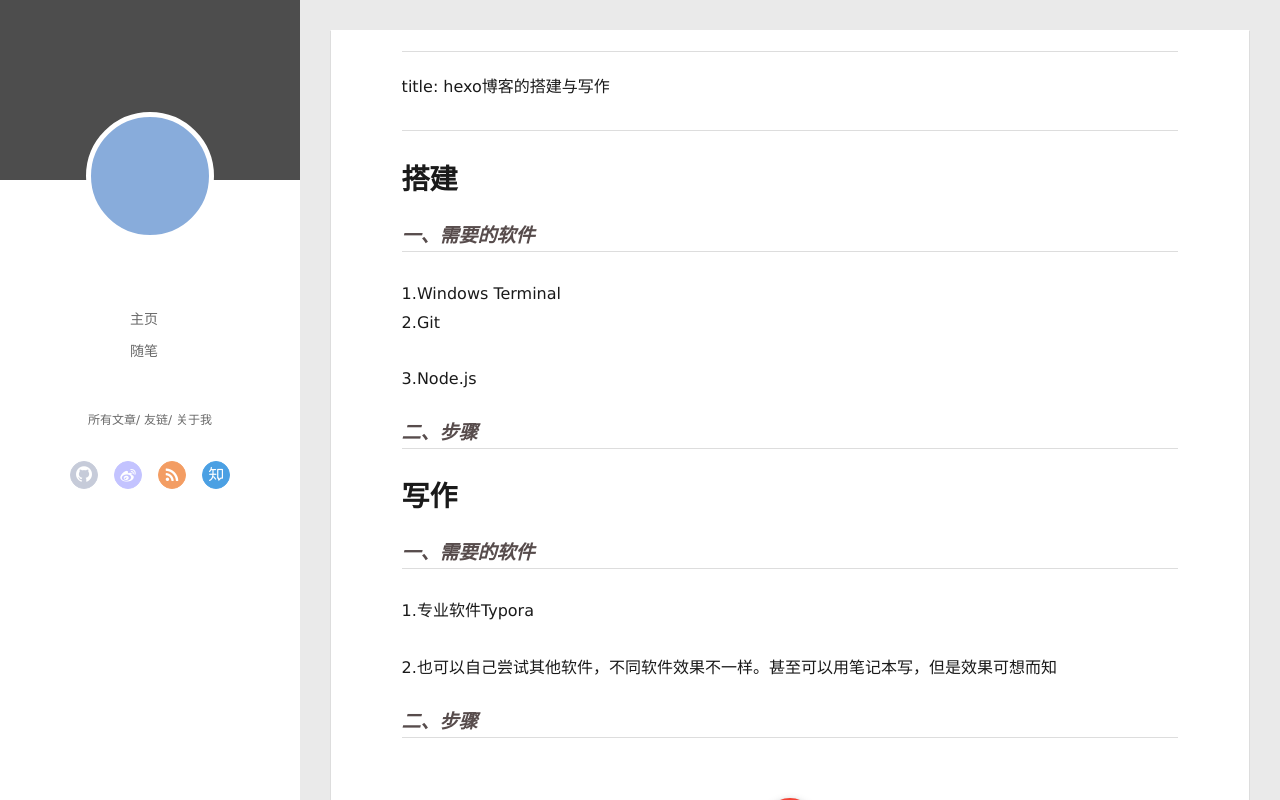
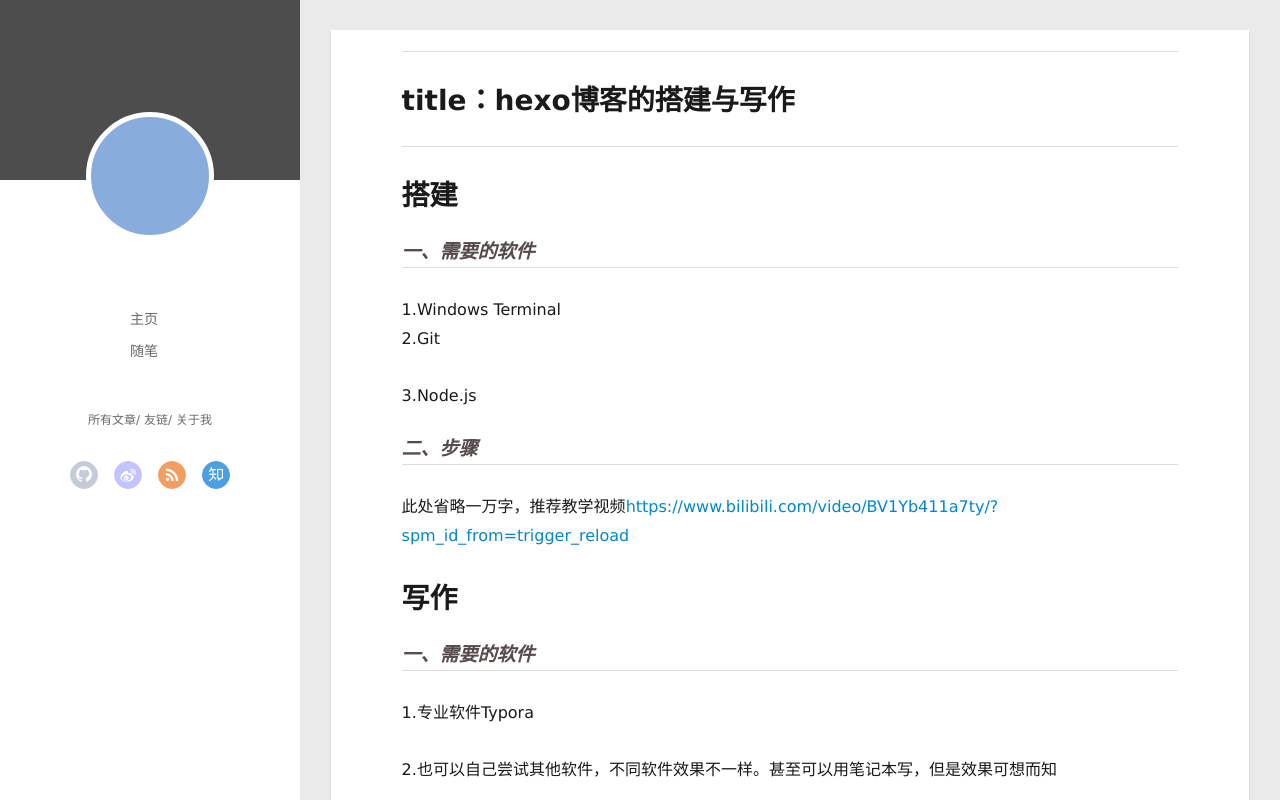
Before and after one commit to 17thUser/17thUser.github.io, a plain HTML site: page 2021/01/15/我的第一篇博客文章/index.html in a window 1280 px wide. Drawn offline with Linux system fonts and the light colour scheme; no server answers.

Commit message:
Site updated: 2021-01-15 17:41:17

```diff
--- a/2021/01/15/我的第一篇博客文章/index.html
+++ b/2021/01/15/我的第一篇博客文章/index.html
@@ -8,15 +8,15 @@
   <link rel="dns-prefetch" href="http://example.com">
   <title>Hexo</title>
   <meta name="viewport" content="width=device-width, initial-scale=1, maximum-scale=1">
-  <meta name="description" content="title: hexo博客的搭建与写作  搭建一、需要的软件1.Windows Terminal2.Git 3.Node.js 二、步骤写作一、需要的软件1.专业软件Typora 2.也可以自己尝试其他软件，不同软件效果不一样。甚至可以用笔记本写，但是效果可想而知 二、步骤">
+  <meta name="description" content="title：hexo博客的搭建与写作 搭建一、需要的软件1.Windows Terminal2.Git 3.Node.js 二、步骤此处省略一万字，推荐教学视频https:&#x2F;&#x2F;www.bilibili.com&#x2F;video&#x2F;BV1Yb411a7ty&#x2F;?spm_id_from&#x3D;trigger_reload 写作一、需要的软件1.专业软件Typora 2.也可以自己尝试其他软件，不同软件效果不一样。甚">
 <meta property="og:type" content="article">
 <meta property="og:title" content="Hexo">
 <meta property="og:url" content="http://example.com/2021/01/15/%E6%88%91%E7%9A%84%E7%AC%AC%E4%B8%80%E7%AF%87%E5%8D%9A%E5%AE%A2%E6%96%87%E7%AB%A0/index.html">
 <meta property="og:site_name" content="Hexo">
-<meta property="og:description" content="title: hexo博客的搭建与写作  搭建一、需要的软件1.Windows Terminal2.Git 3.Node.js 二、步骤写作一、需要的软件1.专业软件Typora 2.也可以自己尝试其他软件，不同软件效果不一样。甚至可以用笔记本写，但是效果可想而知 二、步骤">
+<meta property="og:description" content="title：hexo博客的搭建与写作 搭建一、需要的软件1.Windows Terminal2.Git 3.Node.js 二、步骤此处省略一万字，推荐教学视频https:&#x2F;&#x2F;www.bilibili.com&#x2F;video&#x2F;BV1Yb411a7ty&#x2F;?spm_id_from&#x3D;trigger_reload 写作一、需要的软件1.专业软件Typora 2.也可以自己尝试其他软件，不同软件效果不一样。甚">
 <meta property="og:locale" content="en_US">
 <meta property="article:published_time" content="2021-01-15T06:37:58.931Z">
-<meta property="article:modified_time" content="2021-01-15T09:32:41.094Z">
+<meta property="article:modified_time" content="2021-01-15T09:40:43.475Z">
 <meta property="article:author" content="John Doe">
 <meta name="twitter:card" content="summary">
 
@@ -160,13 +160,14 @@
     <div class="article-entry" itemprop="articleBody">
 
         <hr>
-<p>title: hexo博客的搭建与写作</p>
-<hr>
+<h1 id="title：hexo博客的搭建与写作"><a href="#title：hexo博客的搭建与写作" class="headerlink" title="title：hexo博客的搭建与写作"></a>title：hexo博客的搭建与写作</h1><hr>
 <h1 id="搭建"><a href="#搭建" class="headerlink" title="搭建"></a>搭建</h1><h3 id="一、需要的软件"><a href="#一、需要的软件" class="headerlink" title="一、需要的软件"></a><em>一、需要的软件</em></h3><p>1.Windows Terminal<br>2.Git</p>
 <p>3.Node.js</p>
-<h3 id="二、步骤"><a href="#二、步骤" class="headerlink" title="二、步骤"></a><em>二、步骤</em></h3><h1 id="写作"><a href="#写作" class="headerlink" title="写作"></a>写作</h1><h3 id="一、需要的软件-1"><a href="#一、需要的软件-1" class="headerlink" title="一、需要的软件"></a><em>一、需要的软件</em></h3><p>1.专业软件Typora</p>
+<h3 id="二、步骤"><a href="#二、步骤" class="headerlink" title="二、步骤"></a><em>二、步骤</em></h3><p>此处省略一万字，推荐教学视频<a target="_blank" rel="noopener" href="https://www.bilibili.com/video/BV1Yb411a7ty/?spm_id_from=trigger_reload">https://www.bilibili.com/video/BV1Yb411a7ty/?spm_id_from=trigger_reload</a></p>
+<h1 id="写作"><a href="#写作" class="headerlink" title="写作"></a>写作</h1><h3 id="一、需要的软件-1"><a href="#一、需要的软件-1" class="headerlink" title="一、需要的软件"></a><em>一、需要的软件</em></h3><p>1.专业软件Typora</p>
 <p>2.也可以自己尝试其他软件，不同软件效果不一样。甚至可以用笔记本写，但是效果可想而知</p>
-<h3 id="二、步骤-1"><a href="#二、步骤-1" class="headerlink" title="二、步骤"></a><em>二、步骤</em></h3>
+<h3 id="二、步骤-1"><a href="#二、步骤-1" class="headerlink" title="二、步骤"></a><em>二、步骤</em></h3><p>此处省略两万字</p>
+
 
 
 
```
Also changed, not shown: index.html (+5 -4 lines).
